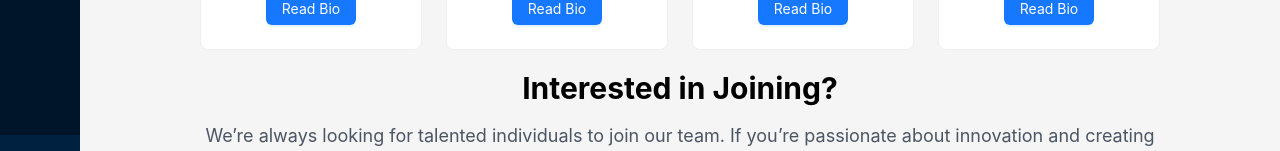
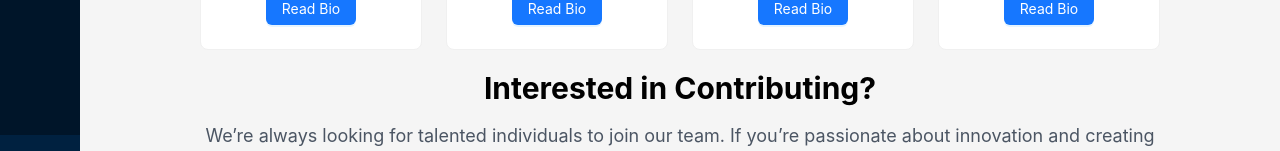
Before and after one commit to kostadindev/GONEXT, a React (Create React App) app in the folder frontend/: page /about-us in a window 1280 px wide. Shown: the part 617-768 px from the top of the page. Built offline with nearby package versions, Linux system fonts and the light colour scheme; no server answers; a web font is replaced by a local one.

Commit message:
add email

```diff
--- a/frontend/src/features/about-us/about-us.tsx
+++ b/frontend/src/features/about-us/about-us.tsx
@@ -102,14 +102,18 @@ const AboutUs: React.FC = () => {
         }}
       >
         <h2 className="text-2xl md:text-3xl font-bold mb-4">
-          Interested in Joining?
+          Interested in Contributing?
         </h2>
         <p className="text-gray-600 text-sm sm:text-base md:text-lg">
           We’re always looking for talented individuals to join our team. If
           you’re passionate about innovation and creating impactful solutions,
           we’d love to hear from you!
         </p>
-        <Button type="primary" href="/careers" style={{ marginTop: "16px" }}>
+        <Button
+          type="primary"
+          href="mailto:kostadin.g.devedzhiev@gmail.com"
+          style={{ marginTop: "16px" }}
+        >
           Apply Here
         </Button>
       </div>
```
